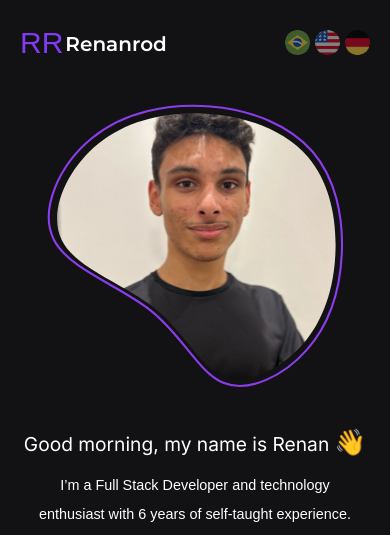
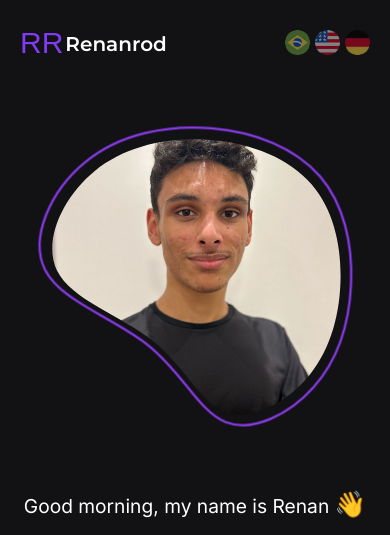
Before and after one commit to renanrod4/portfolio, a Next.js app: page / in a window 390 px wide. Shown: the top 535 px of the page. Built offline with nearby package versions, Linux system fonts and the light colour scheme; no server answers; a web font is replaced by a local one.

Commit message:
feat(home): add hover effect and animation for profile image
Implement hover effect on profile image with animation for touch devices. Adjust layout styles for better responsiveness.

```diff
--- a/app/page.css
+++ b/app/page.css
@@ -203,7 +203,7 @@ nav {
 	}
 }
 main {
-	margin-left: min(230px, 20%);
+	margin-left: min(280px, 18%);
 }
 .home {
 	flex: 1;
@@ -246,13 +246,73 @@ main {
 		flex: 1;
 	}
 	.col2 {
-		height: 100%;
-		max-width: 30%;
-		svg {
-			width: 100%;
-			min-width: 300px;
-			transition: transform 0.3s;
+		position: relative;
+		display: flex;
+		align-items: center;
+		justify-content: center;
+		width: 100%;
+		min-height: 400px;
+		margin-bottom: 100px;
+		max-width: 40%;
+		perspective: 1000px;
+		perspective-origin: center;
+		.outline {
+			position: relative;
+			width: 420px;
+			height: 420px;
+			transform-style: preserve-3d;
+			perspective: 1000px;
+			.ring {
+				position: absolute;
+				inset: -10px;
+				transform-style: preserve-3d;
+				transition: transform 1.2s cubic-bezier(0.4, 0, 0.2, 1);
+				z-index: 1;
+				transform: rotateY(0deg) translateZ(-15px);
+				pointer-events: none;
+				svg {
+					width: 100%;
+					height: 100%;
+				}
+			}
+			.image {
+				position: absolute;
+				inset: 0;
+				transform-style: preserve-3d;
+				transition: transform 1.2s cubic-bezier(0.4, 0, 0.2, 1);
+				z-index: 2;
+				.face {
+					position: absolute;
+					inset: 0;
+					backface-visibility: hidden;
+					-webkit-backface-visibility: hidden; /* Fix necessário para Safari */
+					transform-style: preserve-3d;
+					svg {
+						width: 100%;
+						height: 100%;
+					}
+					&.back {
+						transform: rotateY(180deg);
+					}
+				}
+			}
+			&.hover {
+				.ring {
+					transform: rotateY(-360deg) translateZ(-20px);
+				}
+				.image {
+					transform: rotateY(180deg);
+				}
+			}
 		}
+		/* ------ Remove namespace collisions do TailwindCSS ----- */
+		.ring {
+			box-shadow: none;
+		}
+		.outline {
+			outline: none;
+		}
+		/* ------------------------------------------------------- */
 	}
 }
 .skills {
@@ -987,12 +1047,10 @@ a {
 		.card-grid {
 			margin: 0;
 			width: 100%;
-
 		}
 	}
 	.contact {
 		margin: 0;
-
 	}
 }
 
@@ -1027,10 +1085,15 @@ a {
 			order: 1;
 			width: 100%;
 			display: flex;
+			margin-bottom: 0;
 			justify-content: end;
 			svg {
 				width: 50%;
 				height: auto;
+			}
+			.outline {
+				width: 350px;
+				height: 350px;
 			}
 		}
 		.cv-btn {
--- a/components/pages/Home.tsx
+++ b/components/pages/Home.tsx
@@ -3,33 +3,50 @@ import { useLanguage } from '@/context/LanguageContext';
 import { languageJsonStructure } from '@/types/languageTypes';
 import Chat from '../Chat';
 import CvBtn from '../CvBtn';
+import { useEffect, useState } from 'react';
 
 export default function Home() {
+	const [isHovered, setIsHovered] = useState(false);
 	const { text, language } = useLanguage() || { text: languageJsonStructure };
 	const hour = new Date().getHours();
 	const dinamycText =
 		hour < 12 ? text?.home.welcome.morning : hour < 18 ? text?.home.welcome.afternoon : text?.home.welcome.evening;
-
+	const isTouchDevice = typeof window !== 'undefined' ? window.matchMedia('(pointer: coarse)').matches : false;
+	// No mobile a animação de rotação será ativada ao carregar a pagina, mudando o `isHovered` para `true` e após 1 segundo voltando para `false`
+	useEffect(() => {
+		if (isTouchDevice) {
+			const timer = setTimeout(() => {
+				setIsHovered(true);
+				setTimeout(() => {
+					setIsHovered(false);
+				}, 2000);
+			}, 1000);
+			return () => clearTimeout(timer);
+		}
+	}, [isTouchDevice]);
 	return (
 		<div className="home">
 			<div className="col1">
 				<h1>
-					{dinamycText?.split(',').map((part, index) => (
+					{dinamycText?.split(',').map((part, index) =>
 						index === 0 ? (
-							<span key={index} className="greeting">{part},</span>
+							<span key={index} className="greeting">
+								{part},
+							</span>
 						) : (
 							<span key={index}>{part}</span>
-						)
-					))}
-					<span className='hello'>👋</span>
+						),
+					)}
+					<span className="hello">👋</span>
 				</h1>
 				{text?.home.description.split('\n').map((line, index) => (
 					<p key={index}>{line}</p>
 				))}
-				<Chat text={text} language={language || ""} />
+				<Chat text={text} language={language || ''} />
 			</div>
 			<div className="col2">
-				<svg viewBox="20 20 142 160" xmlns="http://www.w3.org/2000/svg">
+				{/* SVG invisível só para registrar o clipPath compartilhado */}
+				<svg style={{ position: 'absolute', width: 0, height: 0 }}>
 					<defs>
 						<clipPath id="meuBlob">
 							<path
@@ -38,7 +55,16 @@ export default function Home() {
 							/>
 						</clipPath>
 					</defs>
+				</svg>
 
+				<div
+					className={`outline ${isHovered ? 'hover' : ''}`}
+					onMouseEnter={() => !isTouchDevice && setIsHovered(true)}
+					onMouseLeave={() => !isTouchDevice && setIsHovered(false)}
+				>
+					{/* Anel Externo (Borda SVG) */}
+					<div className="ring">
+						<svg viewBox="20 20 142 160" xmlns="http://www.w3.org/2000/svg">
 							<path
 								d="M46.7,-48.4C57.5,-35.8,61.2,-17.9,60.5,-0.7C59.8,16.6,54.8,33.1,43.9,45.4C33.1,57.7,16.6,65.7,4.7,61.1C-7.2,56.4,-14.5,39,-29.9,26.8C-45.3,14.5,-68.9,7.2,-75.9,-7C-82.8,-21.2,-73.2,-42.3,-57.7,-54.9C-42.3,-67.5,-21.2,-71.4,-1.6,-69.8C17.9,-68.2,35.8,-61,46.7,-48.4Z"
 								transform="translate(100 100)"
@@ -46,18 +72,42 @@ export default function Home() {
 								stroke="#8B3DEC"
 								strokeWidth="1"
 							/>
+						</svg>
+					</div>
 
+					{/* Fotos (Frente e Verso) */}
+					<div className="image">
+						{/* FRENTE */}
+						<div className="face front">
+							<svg viewBox="20 20 142 160" xmlns="http://www.w3.org/2000/svg">
 								<image
 									href="/images/pfp.jpeg"
-						width='100%'
-						height='100%'
-						y='33'
-						x='23'
+									width="100%"
+									height="100%"
+									x="23"
+									y="33"
 									clipPath="url(#meuBlob)"
 									preserveAspectRatio="xMidYMid slice"
-
 								/>
 							</svg>
+						</div>
+
+						{/* VERSO */}
+						<div className="face back">
+							<svg viewBox="20 20 142 160" xmlns="http://www.w3.org/2000/svg">
+								<image
+									href="/images/cartoon.png"
+									width="93%"
+									height="92%"
+									x="26"
+									y="30"
+									clipPath="url(#meuBlob)"
+									preserveAspectRatio="xMidYMid slice"
+								/>
+							</svg>
+						</div>
+					</div>
+				</div>
 			</div>
 			<CvBtn />
 		</div>
```
Also changed, not shown: public/images/cartoon.png (added). Lines whose indentation alone changed are shown as unchanged.
